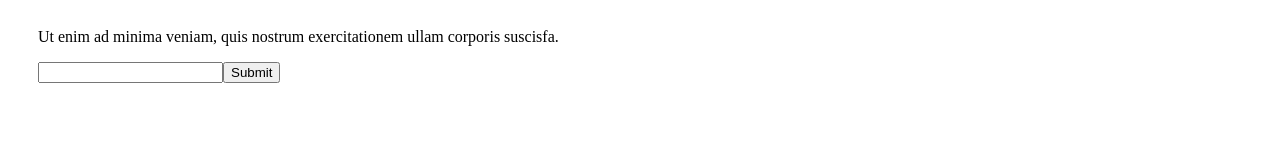
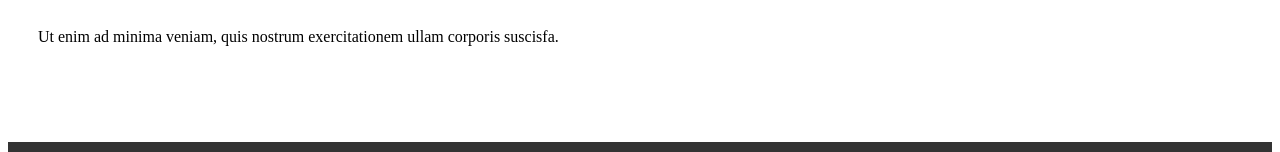
Before and after one commit to cosmin-panescu/Romania-Events-Website, a Next.js app: page /events/london/london-comic-con-winter in a window 1280 px wide. Shown: the part 944-1096 px from the top of the page. Built offline with nearby package versions, Linux system fonts and the light colour scheme.

Commit message:
Finish the structure

```diff
--- a/src/pages/components/events/SingleEvent.jsx
+++ b/src/pages/components/events/SingleEvent.jsx
@@ -1,5 +1,4 @@
 import Image from 'next/image'
-import React from 'react'
 
 const SingleEvent = ({ data }) => {
     return (
@@ -12,12 +11,10 @@ const SingleEvent = ({ data }) => {
                     height={500}
                     priority={true}
                 />
-                <h1>{data.title}</h1>
-                <p>{data.description}</p>
-            </div>
-            <div className="input">
-                <input type="email" />
-                <button>Submit</button>
+                <div className="content-text">
+                    <h1>{data.title}</h1>
+                    <p>{data.description}</p>
+                </div>
             </div>
         </div>)
 }
```
Also changed, not shown: src/pages/api/hello.js (line endings or trailing spaces).
